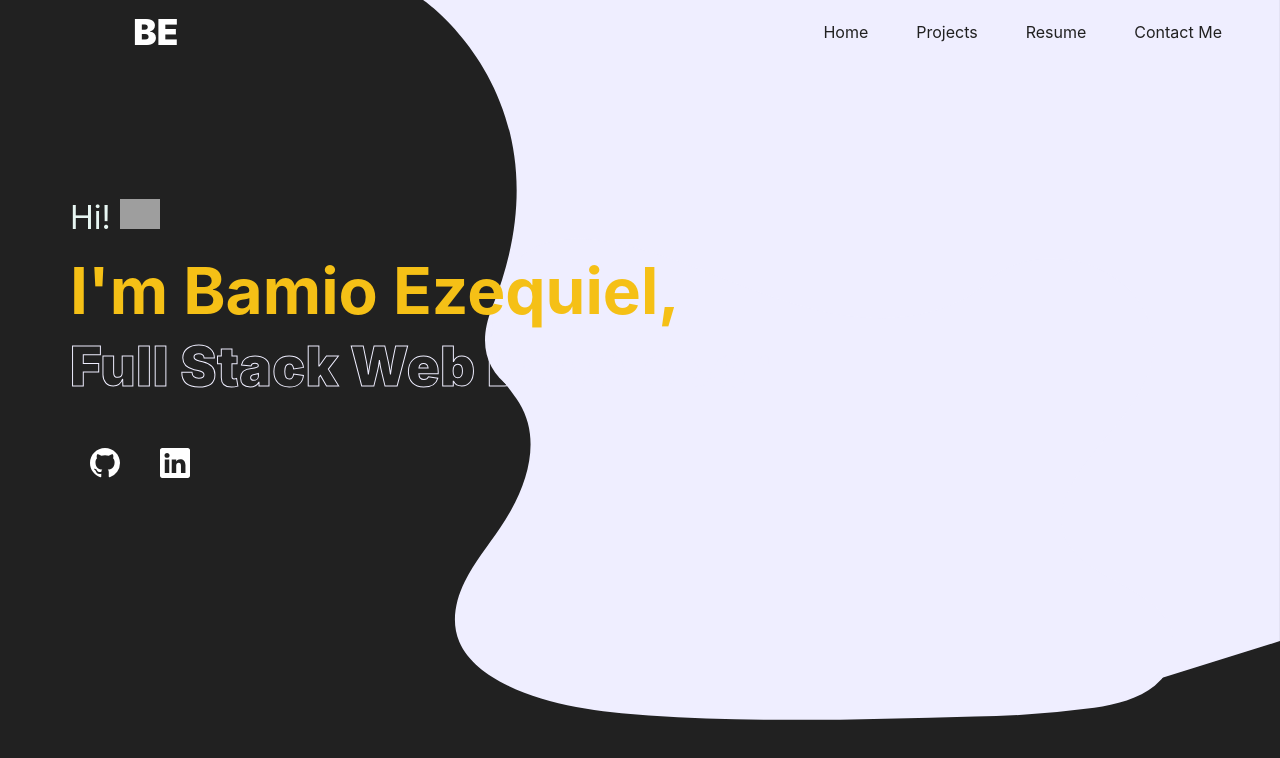
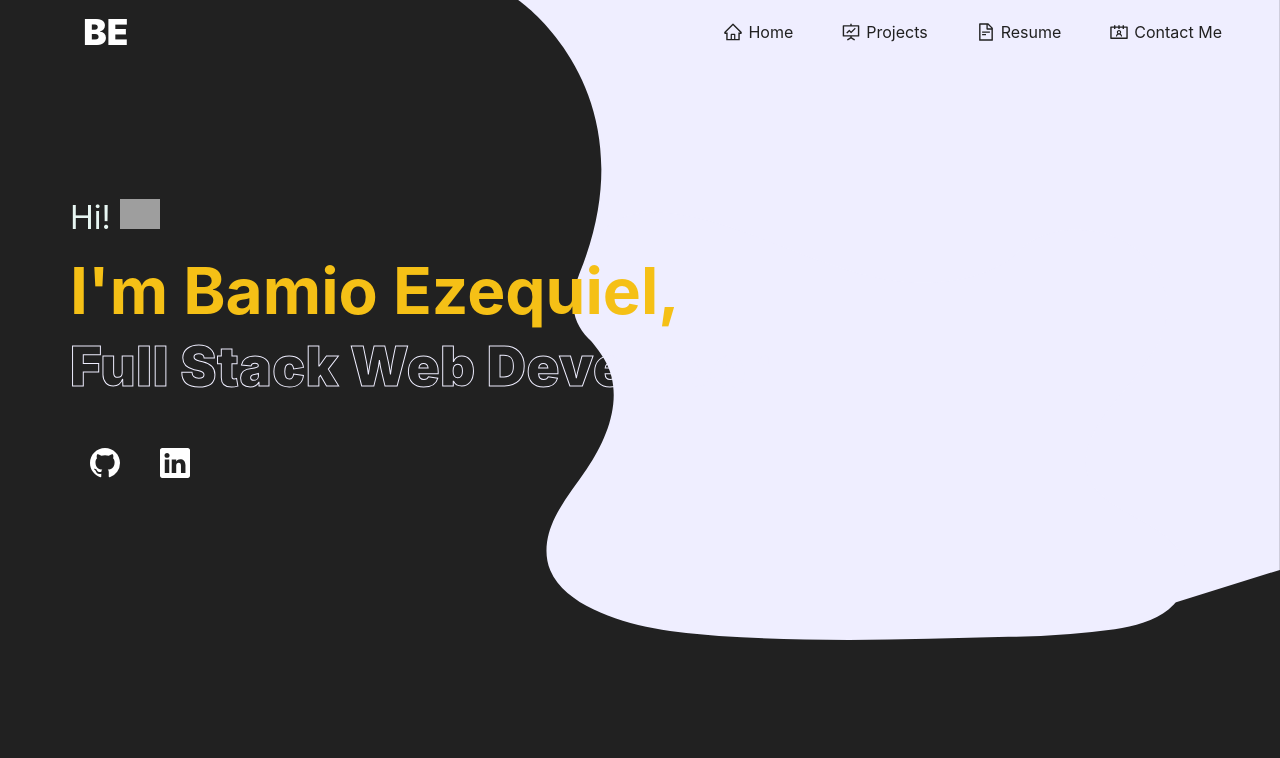
Before and after one commit to bamioezequiel/be-portfolio-, a React (Create React App) app in the folder client/: page / in a window 1280 px wide. Shown: the top 758 px of the page. Built offline with nearby package versions, Linux system fonts and the light colour scheme; grey boxes are pictures that could not be loaded.

Commit message:
added icons

```diff
--- a/client/src/App.css
+++ b/client/src/App.css
@@ -1,6 +1,6 @@
 .app_container {
   width: 100%;
-  height: 90vh;
+  height: 80vh;
   padding-bottom: 4rem;
   background-image: url('./assets/background-white.svg');
   background-size: contain;
--- a/client/src/components/Nav/Nav.jsx
+++ b/client/src/components/Nav/Nav.jsx
@@ -1,6 +1,6 @@
 import React from 'react'
-// import { TbWorld } from 'react-icons/tb';
 // import { MdLightMode, MdModeNight } from 'react-icons/md';
+import { AiOutlineGlobal, AiOutlineFundProjectionScreen, AiOutlineHome, AiOutlineFileText, AiOutlineContacts } from 'react-icons/ai';
 import { NavLink } from 'react-router-dom';
 import s from './Nav.module.css';
 
@@ -9,12 +9,18 @@ export default function Nav() {
         <div className={s.nav_container}>
             <NavLink to='/' className={s.nav_logo}>BE</NavLink>
             <div className={s.nav_menu}>
-                <NavLink to='/' className={s.nav_item}>Home</NavLink>
-                <NavLink to='/' className={s.nav_item}>Projects</NavLink>
-                <NavLink to='/' className={s.nav_item}>Resume</NavLink>
-                <NavLink to='/' className={s.nav_item}>Contact Me</NavLink>
-                {/* <NavLink to='/' className={s.nav_item_ico}><TbWorld /></NavLink> */}
-                {/* <NavLink to='/' className={s.nav_item_ico}><MdModeNight /></NavLink> */}
+                <NavLink to='/' className={s.nav_item}>
+                    <AiOutlineHome className={s.nav_item_icon} /> Home
+                </NavLink>
+                <NavLink to='/' className={s.nav_item}>
+                    <AiOutlineFundProjectionScreen className={s.nav_item_icon} /> Projects
+                </NavLink>
+                <NavLink to='/' className={s.nav_item}>
+                    <AiOutlineFileText className={s.nav_item_icon} /> Resume
+                </NavLink>
+                <NavLink to='/' className={s.nav_item}>
+                    <AiOutlineContacts className={s.nav_item_icon} />Contact Me
+                </NavLink>
             </div>
         </div>
     )
--- a/client/src/components/Nav/Nav.module.css
+++ b/client/src/components/Nav/Nav.module.css
@@ -26,7 +26,14 @@
     padding: 1em 0;
 }
 
+.nav_item_icon {
+    font-size: 20px;
+    margin-right: 5px;
+}
+
 .nav_item {
+    display: flex;
+    align-items: center;
     color: var(--font-black);
     text-decoration: none;
     /* margin: auto 25px; */
--- a/client/src/index.css
+++ b/client/src/index.css
@@ -39,3 +39,7 @@ code {
   font-family: source-code-pro, Menlo, Monaco, Consolas, 'Courier New',
     monospace;
 }
+
+::selection {
+  background-color: var(--main-color);
+}
```
